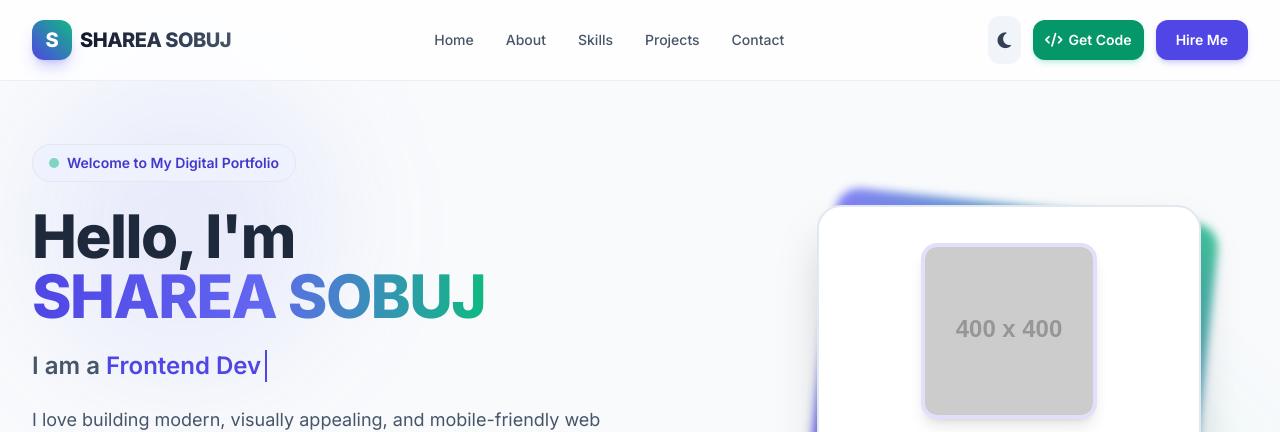
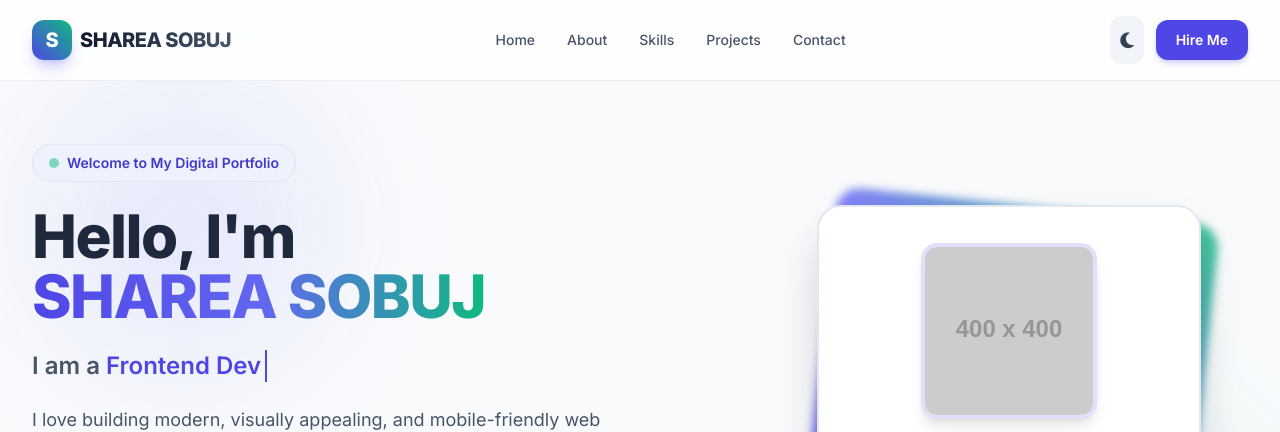
Before and after one commit to shareasobuj/Portfolio-Sobuj, a plain HTML site: page index.html in a window 1280 px wide. Shown: the top 432 px of the page. Drawn offline with nearby package versions, Linux system fonts and the light colour scheme; placeholder pictures from the web are drawn by us.

Commit message:
Remove 'Get Code' button from index.html
Removed the 'Get Code' button from the HTML.

```diff
--- a/index.html
+++ b/index.html
@@ -788,10 +788,7 @@ url:e,reason:"blocked_domain_not_allowlisted"},b.parentOrigin);throw new DOMExce
                     </button>
 
                     <!-- Copy Full Source Code Button (Mobile Friendly) -->
-                    <button id="copy-source-btn" onclick="openCodeModal()" aria-label="Copy Source Code" class="inline-flex items-center gap-1.5 px-3 py-2.5 rounded-xl text-xs sm:text-sm font-semibold bg-emerald-600 hover:bg-emerald-700 text-white shadow-md shadow-emerald-500/20 transition-all active:scale-95">
-                        <i class="fas fa-code"></i>
-                        <span>Get Code</span>
-                    </button>
+
 
                     <!-- Hire Me CTA (Desktop) -->
                     <a href="#contact" class="hidden sm:inline-flex items-center justify-center px-5 py-2.5 rounded-xl text-sm font-semibold text-white bg-primary-600 hover:bg-primary-700 shadow-md shadow-primary-500/25 transition-all hover:-translate-y-0.5">
```
